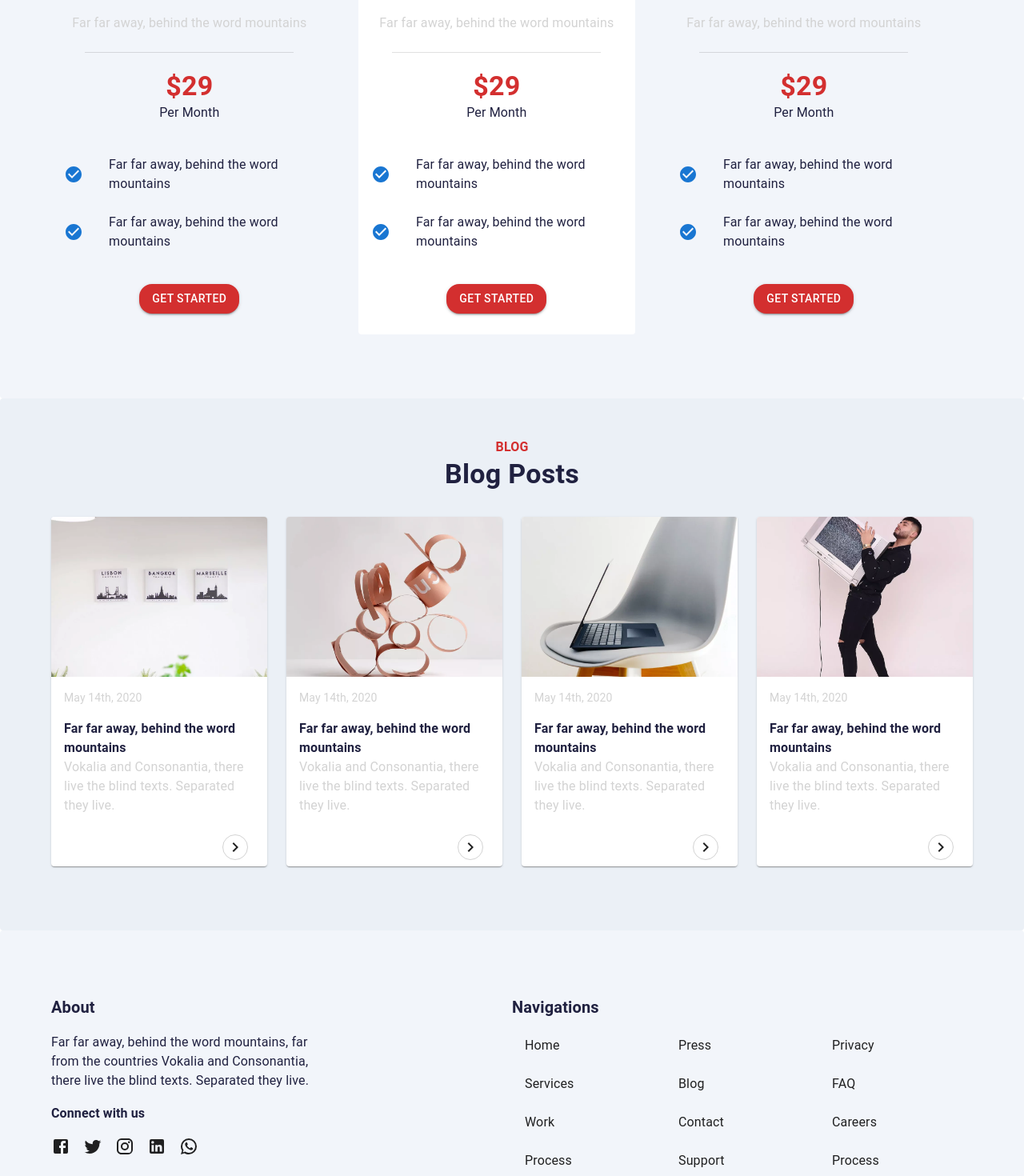
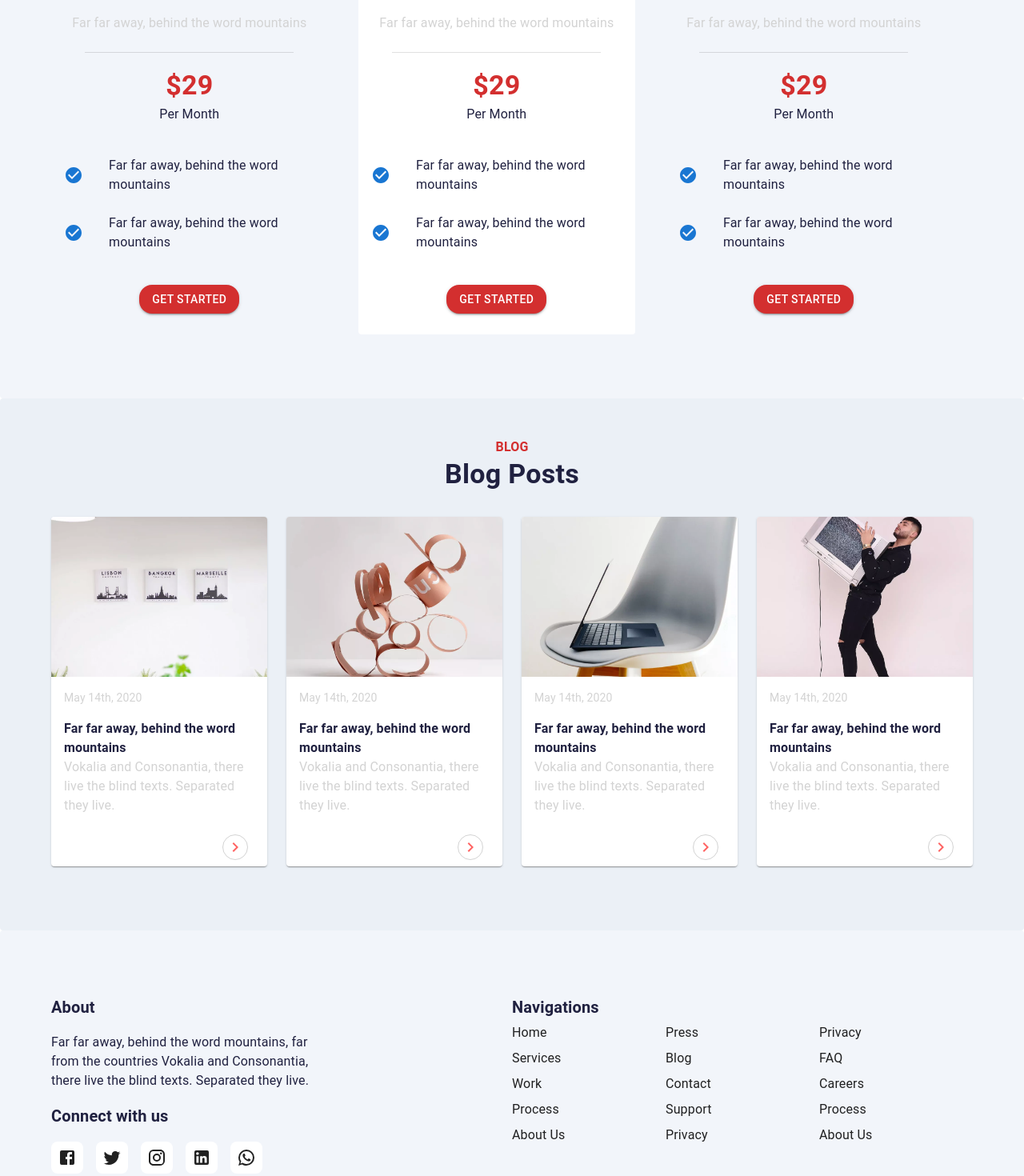
Before and after one commit to Kwesi-dev/material-ui-web-template, a React (Create React App) app: page / in a window 1280 px wide. Shown: the part 3860-5330 px from the top of the page at 80% size. Built offline with nearby package versions, Linux system fonts and the light colour scheme.

Commit message:
working on the pages

```diff
--- a/src/components/Footer.jsx
+++ b/src/components/Footer.jsx
@@ -3,7 +3,7 @@ import { Container, Grid, List, ListItem, ListItemText, Paper, Stack, Typography
 import { Box } from "@mui/system"
 const Footer = () =>{
     return(
-        <Paper sx={{width: "100%", pt: 10, pb: 2, backgroundColor: "#f2f5fa"}} elevation={0}>
+        <Paper sx={{width: "100%", pt: 10, pb: 6, backgroundColor: "#f2f5fa"}} elevation={0}>
             <Container maxWidth="lg">
                 <Grid container>
                     <Grid item md={6}>
@@ -11,22 +11,22 @@ const Footer = () =>{
                             <Typography variant="h6" color="#202140" sx={{fontWeight: "bold", mb: 2}}>About</Typography>
                             <Typography variant="body1" color="#202140" sx={{width: "60%"}}>Far far away, behind the word mountains, far from the countries Vokalia and Consonantia, there live the blind texts. Separated they live.</Typography>
                         </Box>
-                        <Box>
-                            <Typography variant="h6" color="#202140" sx={{fontWeight: "bold", my: 2, fontSize: 16}}>Connect with us</Typography>
+                        <Box sx={{mb: 2}}>
+                            <Typography variant="h6" color="#202140" sx={{fontWeight: "bold", my: 2}}>Connect with us</Typography>
                             <Stack direction="row" spacing={2}>
-                                <Typography component="div">
+                                <Typography component="div" sx={{width: 40, height: 40, backgroundColor: "#ffff", borderRadius: 2, cursor: "pointer", display: "flex", alignItems: "center", justifyContent: "center", ":hover":{color: "#ff6362"}}}>
                                     <Facebook/>
                                 </Typography>
-                                <Typography component="div">
+                                <Typography component="div" sx={{width: 40, height: 40, backgroundColor: "#ffff", borderRadius: 2, cursor: "pointer", display: "flex", alignItems: "center", justifyContent: "center",":hover":{color: "#ff6362"}}}>
                                     <Twitter/>
                                 </Typography>
-                                <Typography component="div">
+                                <Typography component="div" sx={{width: 40, height: 40, backgroundColor: "#ffff", borderRadius: 2, cursor: "pointer", display: "flex", alignItems: "center", justifyContent: "center",":hover":{color: "#ff6362"}}}>
                                     <Instagram/>
                                 </Typography>
-                                <Typography component="div">
+                                <Typography component="div" sx={{width: 40, height: 40, backgroundColor: "#ffff", borderRadius: 2, cursor: "pointer", display: "flex", alignItems: "center", justifyContent: "center",":hover":{color: "#ff6362"}}}>
                                     <LinkedIn/>
                                 </Typography>
-                                <Typography component="div">
+                                <Typography component="div" sx={{width: 40, height: 40, backgroundColor: "#ffff", borderRadius: 2, cursor: "pointer", display: "flex", alignItems: "center", justifyContent: "center",":hover":{color: "#ff6362"}}}>
                                     <WhatsApp/>
                                 </Typography>
                             </Stack>
@@ -36,59 +36,59 @@ const Footer = () =>{
                         <Typography  variant="h6" color="#202140" sx={{fontWeight: "bold"}}>Navigations</Typography>
                         <Grid container sx={{cursor: "pointer"}}>
                             <Grid item md={4}>
-                                <List>
-                                    <ListItem>
-                                        <ListItemText color="#202140">Home</ListItemText>
+                                <List disablePadding>
+                                    <ListItem disablePadding>
+                                        <ListItemText color="#202140" sx={{":hover":{color: "#ff6362"}}}>Home</ListItemText>
                                     </ListItem>
-                                    <ListItem>
-                                        <ListItemText color="#202140">Services</ListItemText>
+                                    <ListItem disablePadding>
+                                        <ListItemText color="#202140" sx={{":hover":{color: "#ff6362"}}}>Services</ListItemText>
                                     </ListItem>
-                                    <ListItem>
-                                        <ListItemText color="#202140">Work</ListItemText>
+                                    <ListItem disablePadding>
+                                        <ListItemText color="#202140" sx={{":hover":{color: "#ff6362"}}}>Work</ListItemText>
                                     </ListItem>
-                                    <ListItem>
-                                        <ListItemText color="#202140">Process</ListItemText>
+                                    <ListItem disablePadding>
+                                        <ListItemText color="#202140" sx={{":hover":{color: "#ff6362"}}}>Process</ListItemText>
                                     </ListItem>
-                                    <ListItem>
-                                        <ListItemText color="#202140">About Us</ListItemText>
+                                    <ListItem disablePadding>
+                                        <ListItemText color="#202140" sx={{":hover":{color: "#ff6362"}}}>About Us</ListItemText>
                                     </ListItem>
                                 </List>
                             </Grid>
                             <Grid item md={4}>
-                            <List>
-                                    <ListItem>
-                                        <ListItemText color="#202140">Press</ListItemText>
+                            <List disablePadding>
+                                    <ListItem disablePadding>
+                                        <ListItemText color="#202140" sx={{":hover":{color: "#ff6362"}}}>Press</ListItemText>
                                     </ListItem>
-                                    <ListItem>
-                                        <ListItemText color="#202140">Blog</ListItemText>
+                                    <ListItem disablePadding>
+                                        <ListItemText color="#202140" sx={{":hover":{color: "#ff6362"}}}>Blog</ListItemText>
                                     </ListItem>
-                                    <ListItem>
-                                        <ListItemText color="#202140">Contact</ListItemText>
+                                    <ListItem disablePadding>
+                                        <ListItemText color="#202140" sx={{":hover":{color: "#ff6362"}}}>Contact</ListItemText>
                                     </ListItem>
-                                    <ListItem>
-                                        <ListItemText color="#202140">Support</ListItemText>
+                                    <ListItem disablePadding>
+                                        <ListItemText color="#202140" sx={{":hover":{color: "#ff6362"}}}>Support</ListItemText>
                                     </ListItem>
-                                    <ListItem>
-                                        <ListItemText color="#202140">Privacy</ListItemText>
+                                    <ListItem disablePadding>
+                                        <ListItemText color="#202140" sx={{":hover":{color: "#ff6362"}}}>Privacy</ListItemText>
                                     </ListItem>
                                 </List>
                             </Grid>
                             <Grid item md={4}>
-                            <List>
-                                    <ListItem>
-                                        <ListItemText>Privacy</ListItemText>
+                            <List disablePadding>
+                                    <ListItem disablePadding>
+                                        <ListItemText color="#202140" sx={{":hover":{color: "#ff6362"}}}>Privacy</ListItemText>
                                     </ListItem>
-                                    <ListItem>
-                                        <ListItemText>FAQ</ListItemText>
+                                    <ListItem disablePadding>
+                                        <ListItemText color="#202140" sx={{":hover":{color: "#ff6362"}}}>FAQ</ListItemText>
                                     </ListItem>
-                                    <ListItem>
-                                        <ListItemText>Careers</ListItemText>
+                                    <ListItem disablePadding>
+                                        <ListItemText color="#202140" sx={{":hover":{color: "#ff6362"}}}>Careers</ListItemText>
                                     </ListItem>
-                                    <ListItem>
-                                        <ListItemText>Process</ListItemText>
+                                    <ListItem disablePadding>
+                                        <ListItemText color="#202140" sx={{":hover":{color: "#ff6362"}}}>Process</ListItemText>
                                     </ListItem>
-                                    <ListItem>
-                                        <ListItemText>About Us</ListItemText>
+                                    <ListItem disablePadding>
+                                        <ListItemText color="#202140" sx={{":hover":{color: "#ff6362"}}}>About Us</ListItemText>
                                     </ListItem>
                                 </List>
                             </Grid>
--- a/src/pages/Blogs.jsx
+++ b/src/pages/Blogs.jsx
@@ -21,12 +21,13 @@ const Blogs = () => {
                                 />
                             <CardContent>
                                 <Typography variant="body1" component="h6" color="lightgray" sx={{fontSize: 14, mb: 2}}>{blog.date}</Typography>
-                                <Typography component="h5" color="#202140" sx={{fontWeight: "bold"}}>{blog.title}</Typography>
+                                <Typography component="h5" color="#202140" sx={{fontWeight: "bold",":hover":{color: "#ff6362"}}}>{blog.title}</Typography>
                                 <Typography variant="body1" color="lightgray">{blog.content}</Typography>
                             </CardContent>
                             <CardActions sx={{float: "right", mr: 2}}>
-                                    <Typography component="div" sx={{width: 30, height: 30, borderRadius: "50%", border: "1px solid lightgray", display: "flex", alignItems: "center", justifyContent: "center"}}>
-                                        <KeyboardArrowRightIcon/>
+                                    <Typography className="span" component="span" sx={{fontSize: 14, mr: 1, transform: "scale(0)", transition: "all 1s ease"}}>Read more</Typography>
+                                    <Typography component="div" sx={{width: 30, height: 30, borderRadius: "50%", border: "1px solid lightgray", display: "flex", alignItems: "center", justifyContent: "center", transition: "all 1s ease",":hover":{borderColor: "#ff6362"}}}>
+                                        <KeyboardArrowRightIcon sx={{color: "#ff6362"}}/>
                                     </Typography>
                             </CardActions>
                         </Card>
--- a/src/pages/Pricing.jsx
+++ b/src/pages/Pricing.jsx
@@ -1,14 +1,24 @@
-import { Container,Typography, Box, Paper, Switch, Grid, Divider, List, ListItem, ListItemText, ListItemIcon, Button } from '@mui/material'
+import { Container,Typography, Box, Paper, Switch, Grid, Divider, List, ListItem, ListItemText, ListItemIcon, Button, Chip, Stack } from '@mui/material'
 import CheckCircleIcon from '@mui/icons-material/CheckCircle';
-
+import { useState } from 'react';
 const Pricing = () => {
+    const [yearly, setYearly] = useState(false)
+    const handleChange = (e)=>{
+        setYearly(!yearly)
+    }
+    console.log(yearly)
   return (
     <Paper sx={{width: "100%", py: 10, backgroundColor: "#f2f5fa"}} elevation={0}>
         <Container maxWidth="lg">
             <Box component="header" sx={{width: "100%", display: "flex", flexDirection: "column", alignItems: "center"}}>
                 <Typography variant="h6" color="error" sx={{fontWeight: "bold", fontSize: 14}}>PRICING FOR EVERYONE</Typography>
                 <Typography variant="h3" color="#202140" sx={{fontWeight: "bold"}}>OUR PRICING</Typography>
-                <Switch size="large"/>
+                <Stack direction="row" spacing={1} sx={{display: "flex" , alignItems: "center"}}>
+                    <Typography>Monthly</Typography>
+                    <Switch size="large" onChange={handleChange}/>
+                    <Typography>Yearly</Typography>
+                    <Chip label="Save 25%" color="error" size="small"/>
+                </Stack>
             </Box>
             <Grid container sx={{mt: 10}}>
                 <Grid item md={4}>
@@ -19,10 +29,23 @@ const Pricing = () => {
                             <Divider variant="middle"/>
                         </Box>
                         <Box>
-                            <Typography variant="h4" color="error" sx={{fontWeight: "bold", textAlign: "center"}}>$29</Typography>
-                            <Typography color="#202140">Per Month</Typography>
+                            <Typography component="div" sx={{height: 45, overflow: "hidden", display: "flex", flexDirection: "column"}}>
+                                <Box sx={{height: "200%",transition: "all 1.8s ease", transform: yearly ? "translateY(-45px)": "translateY(0px)"}}>
+                                    <Typography variant="h4" color="error" sx={{fontWeight: "bold", textAlign: "center", height: 45}} component="div">$29</Typography>
+                                    <Typography variant="h4" color="error" sx={{fontWeight: "bold", textAlign: "center", height: 45}} component="div">$39</Typography>
+                                </Box>
+                            </Typography>
+                            <Typography color="#202140" component="div" sx={{display: "flex", alignItems: "center"}}>
+                                <Typography>Per</Typography>
+                                <Typography component="div" sx={{height: 20, overflow: "hidden", ml: 0.5, display: "flex", alignItems: "center", justifyContent: "center"}}>
+                                    <Box sx={{height: "200%", transition: "all 1.8s ease", transform: yearly ? "translateY(-18px)" : "translateY(2px)", display: "flex", flexDirection: "column", justifyContent: "center"}}>
+                                        <Typography component="div" sx={{height: 20, mt: 1.5}}>Month</Typography>
+                                        <Typography component="div" sx={{height: 20}}>Year</Typography>
+                                    </Box>
+                                </Typography>
+                            </Typography>
                         </Box>
-                        <List >
+                        <List>
                             <ListItem>
                                 <ListItemIcon>
                                     <CheckCircleIcon color="primary"/>
@@ -47,8 +70,21 @@ const Pricing = () => {
                             <Divider variant="middle"/>
                         </Box>
                         <Box>
-                            <Typography variant="h4" color="error" sx={{fontWeight: "bold", textAlign: "center"}}>$29</Typography>
-                            <Typography color="#202140">Per Month</Typography>
+                            <Typography component="div" sx={{height: 45, overflow: "hidden", display: "flex", flexDirection: "column"}}>
+                                <Box sx={{height: "200%",transition: "all 1.8s ease", transform: yearly ? "translateY(-45px)": "translateY(0px)"}}>
+                                    <Typography variant="h4" color="error" sx={{fontWeight: "bold", textAlign: "center", height: 45}} component="div">$29</Typography>
+                                    <Typography variant="h4" color="error" sx={{fontWeight: "bold", textAlign: "center", height: 45}} component="div">$39</Typography>
+                                </Box>
+                            </Typography>
+                            <Typography color="#202140" component="div" sx={{display: "flex", alignItems: "center"}}>
+                                <Typography>Per</Typography>
+                                <Typography component="div" sx={{height: 20, overflow: "hidden", ml: 0.5, display: "flex", alignItems: "center", justifyContent: "center"}}>
+                                    <Box sx={{height: "200%", transition: "all 1.8s ease", transform:yearly ? "translateY(-18px)" : "translateY(2px)", display: "flex", flexDirection: "column", justifyContent: "center"}}>
+                                        <Typography component="div" sx={{height: 20, mt: 1.5}}>Month</Typography>
+                                        <Typography component="div" sx={{height: 20}}>Year</Typography>
+                                    </Box>
+                                </Typography>
+                            </Typography>
                         </Box>
                         <List>
                             <ListItem>
@@ -75,8 +111,21 @@ const Pricing = () => {
                             <Divider variant="middle"/>
                         </Box>
                         <Box>
-                            <Typography variant="h4" color="error" sx={{fontWeight: "bold", textAlign: "center"}}>$29</Typography>
-                            <Typography color="#202140">Per Month</Typography>
+                            <Typography component="div" sx={{height: 45, overflow: "hidden", display: "flex", flexDirection: "column"}}>
+                                <Box sx={{height: "200%",transition: "all 1.8s ease", transform: yearly ? "translateY(-45px)": "translateY(0px)"}}>
+                                    <Typography variant="h4" color="error" sx={{fontWeight: "bold", textAlign: "center", height: 45}} component="div">$29</Typography>
+                                    <Typography variant="h4" color="error" sx={{fontWeight: "bold", textAlign: "center", height: 45}} component="div">$39</Typography>
+                                </Box>
+                            </Typography>
+                            <Typography color="#202140" component="div" sx={{display: "flex", alignItems: "center"}}>
+                                <Typography>Per</Typography>
+                                <Typography component="div" sx={{height: 20, overflow: "hidden", ml: 0.5, display: "flex", alignItems: "center", justifyContent: "center"}}>
+                                    <Box sx={{height: "200%", transition: "all 1.8s ease", transform: yearly ? "translateY(-18px)" : "translateY(2px)", display: "flex", flexDirection: "column", justifyContent: "center"}}>
+                                        <Typography component="div" sx={{height: 20, mt: 1.5}}>Month</Typography>
+                                        <Typography component="div" sx={{height: 20}}>Year</Typography>
+                                    </Box>
+                                </Typography>
+                            </Typography>
                         </Box>
                         <List>
                             <ListItem>
```
